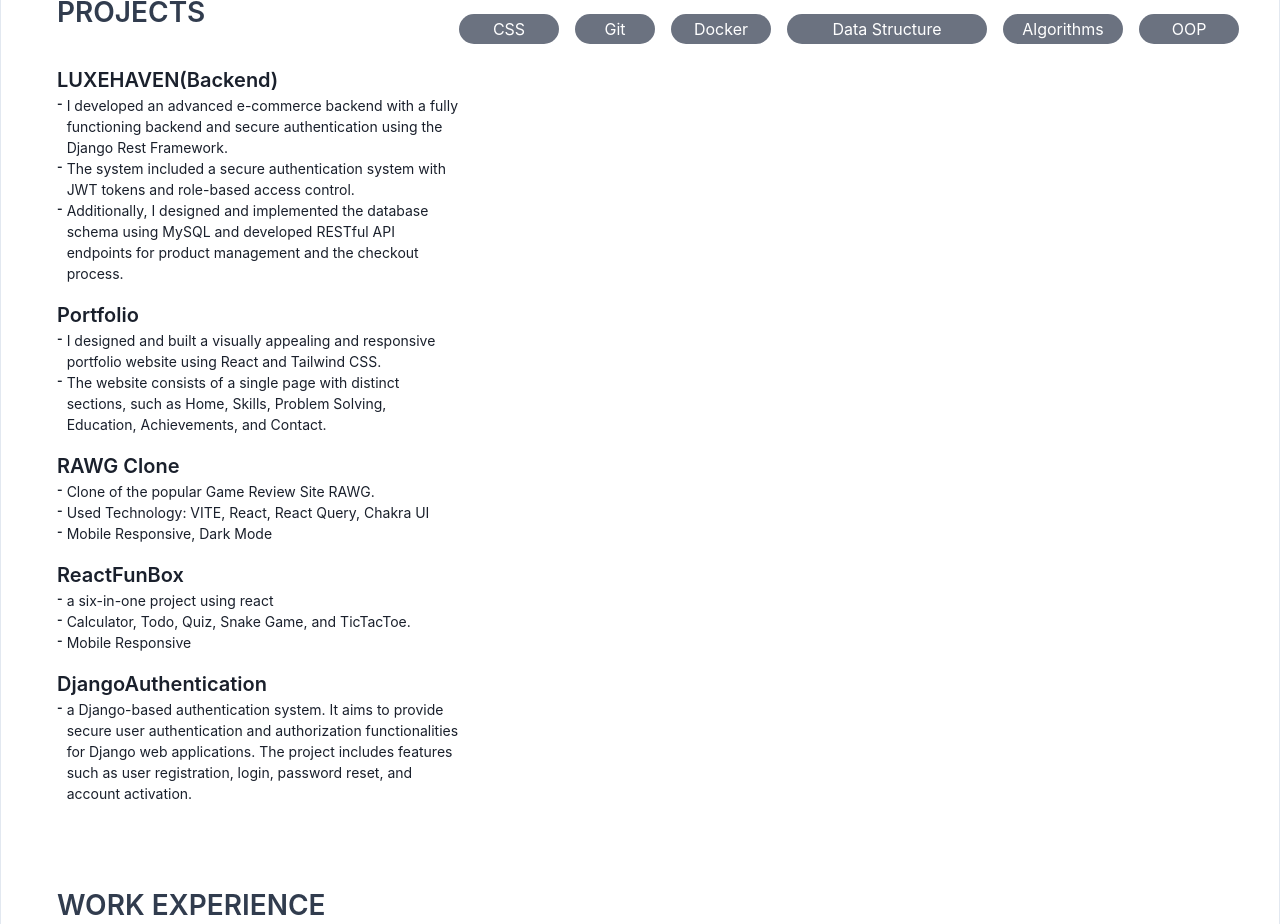
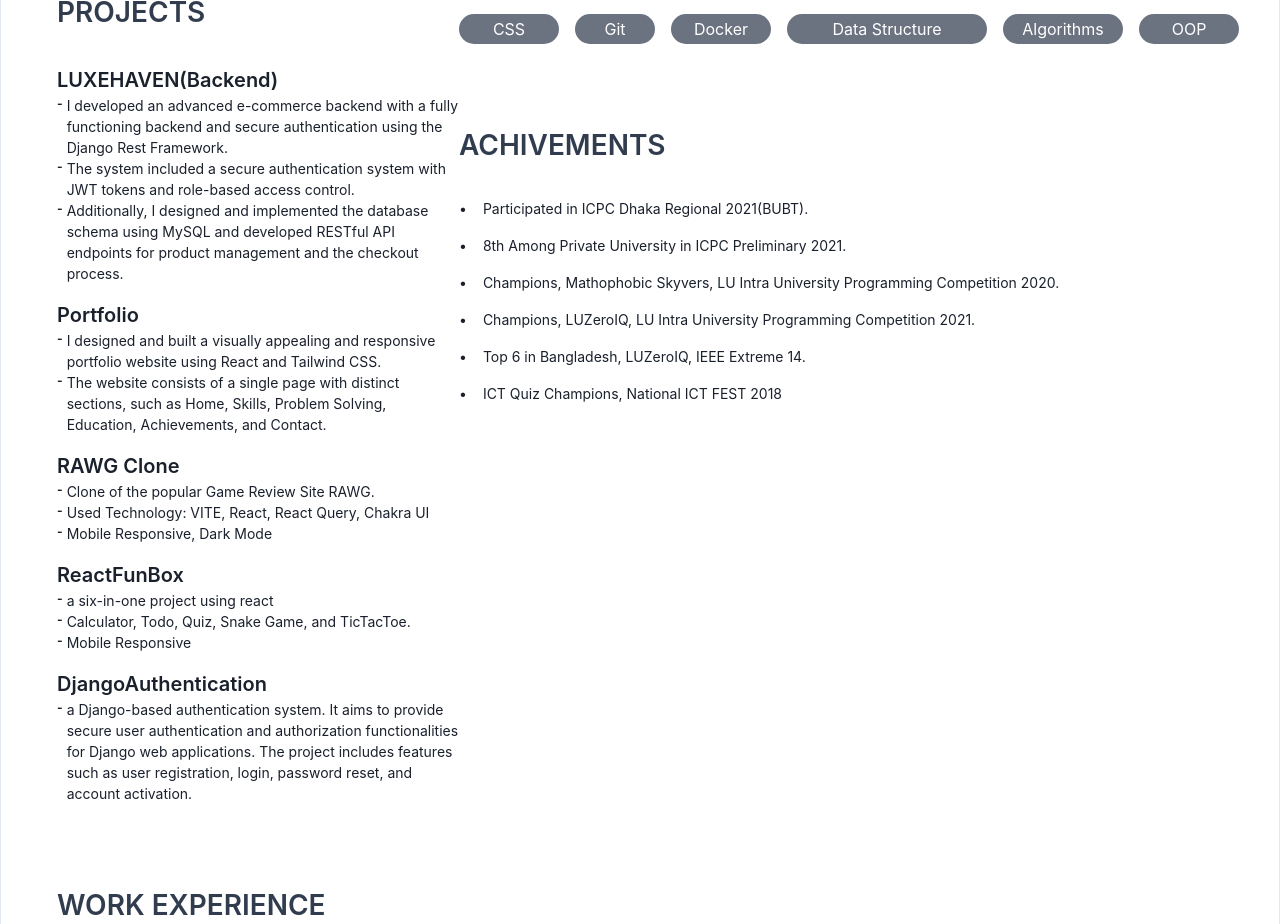
Before and after one commit to hkshakib/portfolio, a React (Create React App) app: page / in a window 1280 px wide. Shown: the part 9660-10584 px from the top of the page. Built offline with nearby package versions, Linux system fonts and the light colour scheme; what tailwindcss-font-inter would draw is missing.

Commit message:
feat: Added Achivement on Resume

```diff
--- a/src/pages/Resume.jsx
+++ b/src/pages/Resume.jsx
@@ -289,6 +289,37 @@ const Resume = () => {
                   </div>
                 </div>
               </div>
+              <div className="flex flex-col gap-4 pb-20 text-[14px]">
+                <h3 className="text-[28px] text-[#313C4E] font-semibold pb-4">
+                  ACHIVEMENTS
+                </h3>
+                <div className="flex gap-4">
+                  <span className="font-[20px]">&#8226;</span>Participated in
+                  ICPC Dhaka Regional 2021(BUBT).
+                </div>
+                <div className="flex gap-4">
+                  <span className="font-[20px]">&#8226;</span>
+                  8th Among Private University in ICPC Preliminary 2021.
+                </div>
+                <div className="flex gap-4">
+                  <span className="font-[20px]">&#8226;</span>
+                  Champions, Mathophobic Skyvers, LU Intra University
+                  Programming Competition 2020.
+                </div>
+                <div className="flex gap-4">
+                  <span className="font-[20px]">&#8226;</span>
+                  Champions, LUZeroIQ, LU Intra University Programming
+                  Competition 2021.
+                </div>
+                <div className="flex gap-4">
+                  <span className="font-[20px]">&#8226;</span>
+                  Top 6 in Bangladesh, LUZeroIQ, IEEE Extreme 14.
+                </div>
+                <div className="flex gap-4">
+                  <span className="font-[20px]">&#8226;</span>ICT Quiz
+                  Champions, National ICT FEST 2018
+                </div>
+              </div>
             </div>
           </div>
         </div>
```
